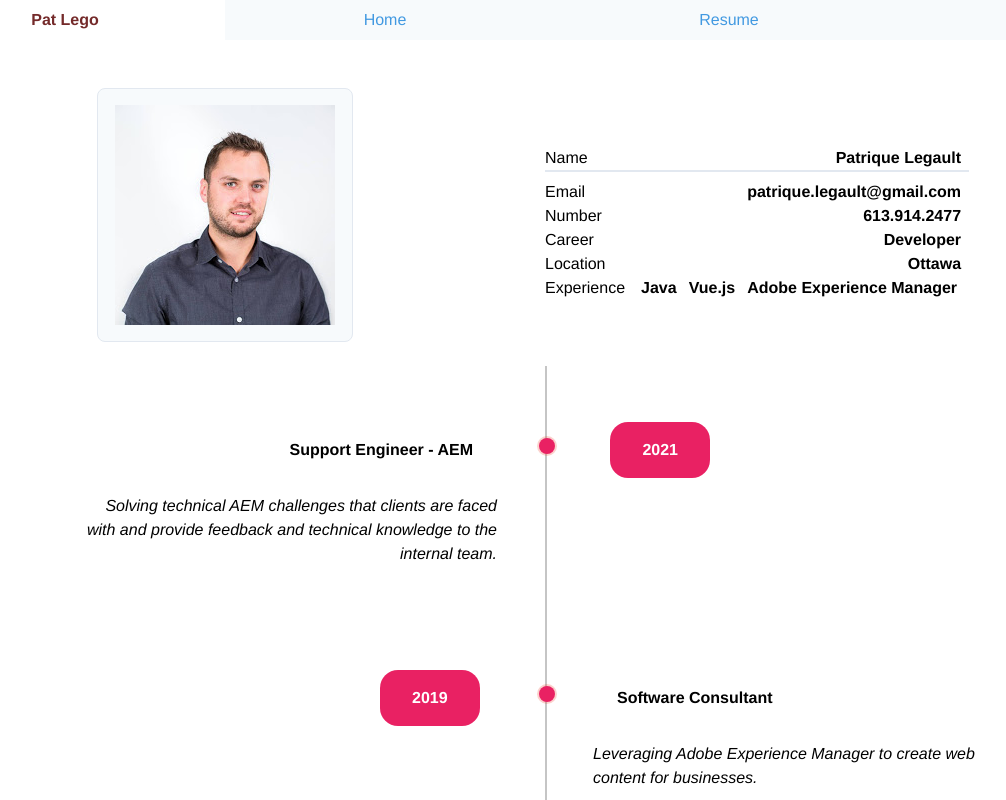
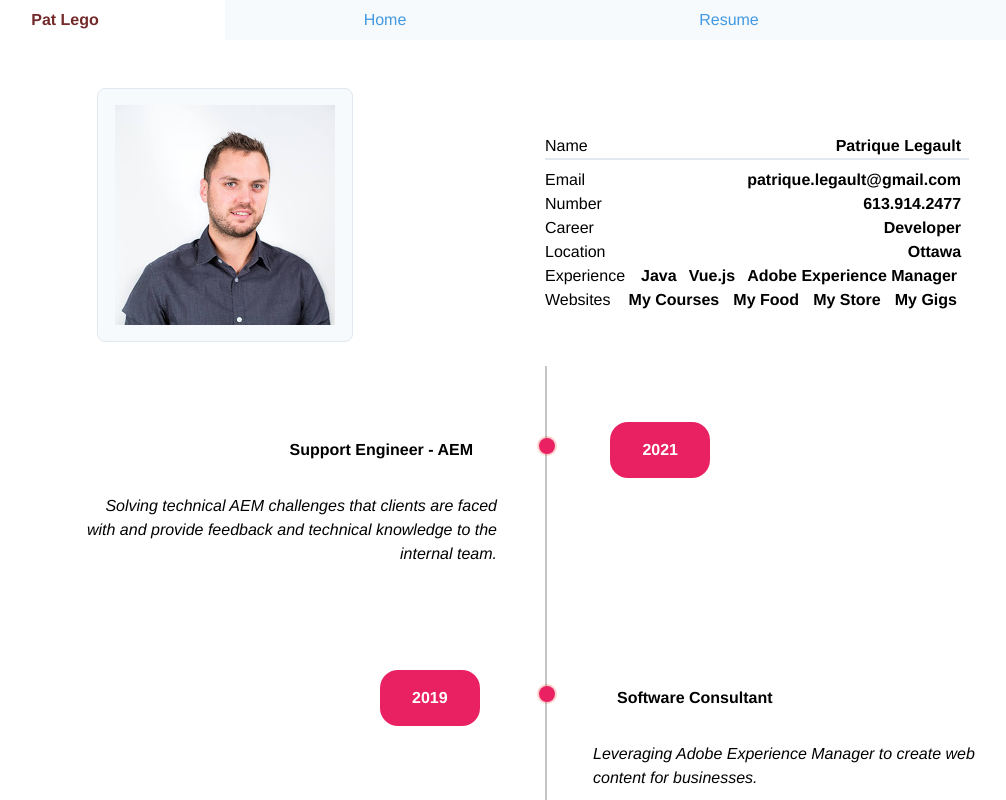
Before and after one commit to pat-lego/io.github.patlego.pages.website, a Nuxt app: page / in a window 1280 px wide. Shown: the top 800 px of the page, without its empty margins (95-1101 px from the left). Built offline with nearby package versions, Linux system fonts and the light colour scheme.

Commit message:
Adding website page

```diff
--- a/components/Profile.vue
+++ b/components/Profile.vue
@@ -22,8 +22,16 @@
     </div>
     <div v-if="profile.experience" class="flex flex-row">
         <div class="pr-4">Experience</div>
-        <div class='flex flex-col md:flex-row'>
+        <div class='flex flex-col md:flex-row justify-end w-full'>
         <div v-for="exp in profile.experience" :key="exp.name" class="font-bold m-auto mr-2">
+          <a class="pr-1 hover:text-blue-500" :href="exp.link" target="_blank">{{exp.name}}</a>
+        </div>
+        </div>
+    </div>
+    <div v-if="profile.websites" class="flex flex-row">
+        <div class="pr-4">Websites</div>
+        <div class='flex flex-col md:flex-row justify-end w-full'>
+        <div v-for="exp in profile.websites" :key="exp.link" class="font-bold m-auto mr-2">
           <a class="pr-1 hover:text-blue-500" :href="exp.link" target="_blank">{{exp.name}}</a>
         </div>
         </div>
--- a/pages/index.vue
+++ b/pages/index.vue
@@ -106,6 +106,24 @@ export default {
               name: 'Adobe Experience Manager',
               link: 'https://www.adobe.com/ca/marketing/experience-manager.html'
             }
+          ],
+          websites: [
+            {
+              name: 'My Courses',
+              link: 'https://courses.pat-lego.com'
+            },
+            {
+              name: 'My Food',
+              link: 'https://food.pat-lego.com'
+            },
+            {
+              name: 'My Store',
+              link: 'https://store.pat-lego.com'
+            },
+            {
+              name: 'My Gigs',
+              link: 'https://www.fiverr.com/patriquelegault'
+            }
           ]
         }
       },
```
Also changed, not shown: 2 other files (tests, documents, lock files or other folders).
